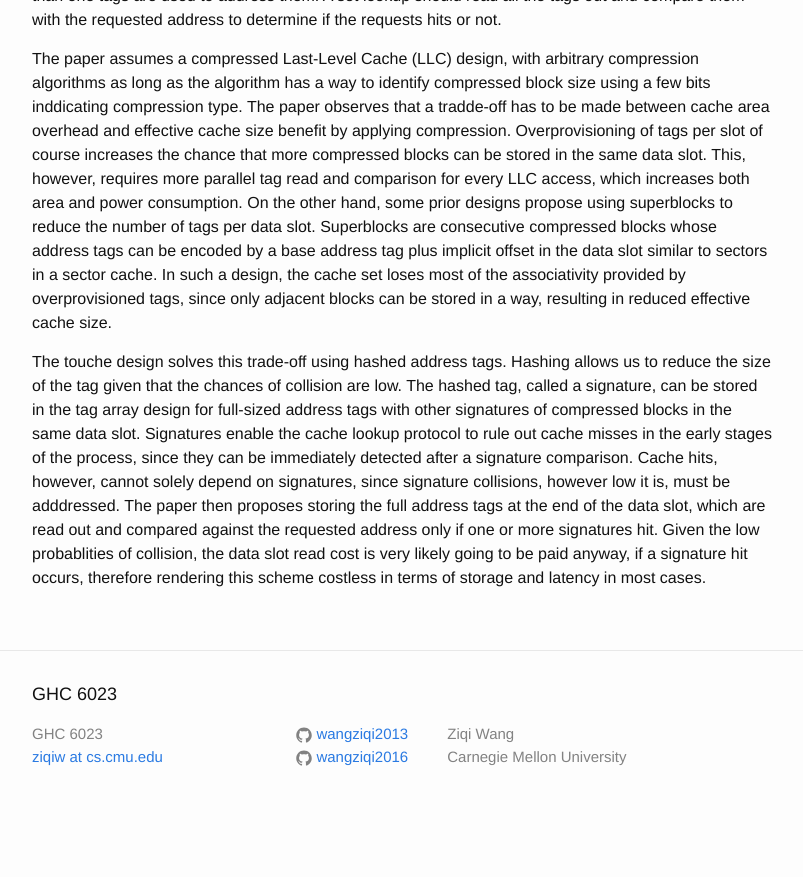
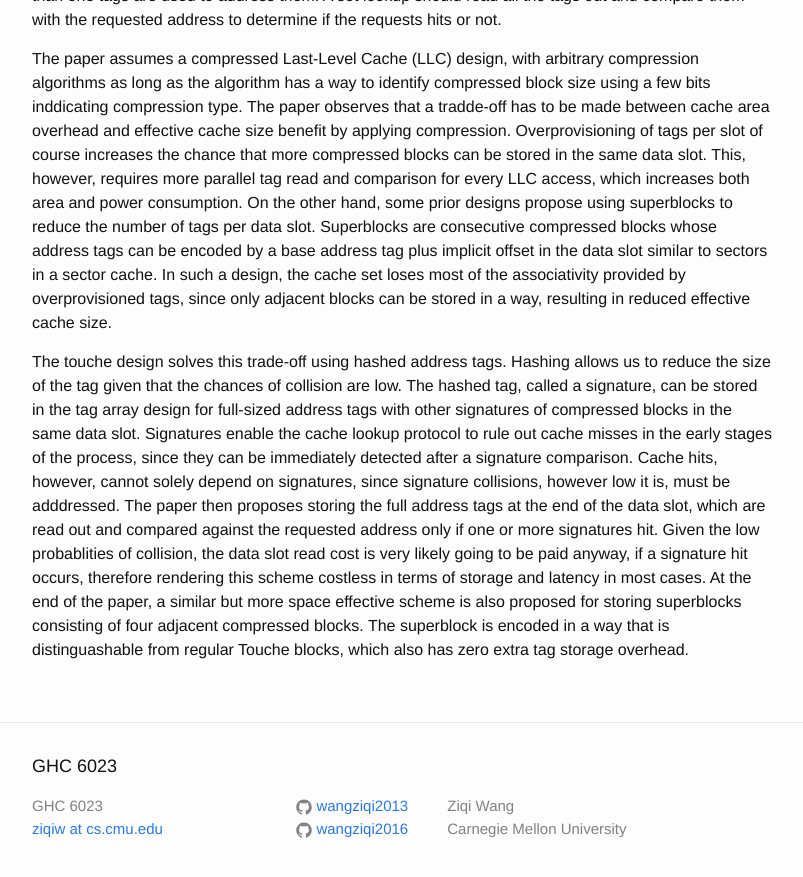
Before and after one commit to wangziqi2013/wangziqi2013.github.io, a Jekyll site: the page built from _posts/2020-06-06-touche.markdown, in a window 1280 px wide and 900 px high, scrolled down 646 px. Shown: the top 877 px of the window, without its empty margins (238-1041 px from the left). Built offline with Jekyll 4.4.1, drawn with Linux system fonts in a browser that asks for light colours; before the commit the page ends 1474 px from its top, so only the background shows below that.

Commit message:
Adding super block

```diff
--- a/_posts/2020-06-06-touche.markdown
+++ b/_posts/2020-06-06-touche.markdown
@@ -38,4 +38,7 @@ detected after a signature comparison. Cache hits, however, cannot solely depend
 however low it is, must be adddressed. The paper then proposes storing the full address tags at the end of the data slot,
 which are read out and compared against the requested address only if one or more signatures hit. Given the low
 probablities of collision, the data slot read cost is very likely going to be paid anyway, if a signature hit occurs,
-therefore rendering this scheme costless in terms of storage and latency in most cases.
+therefore rendering this scheme costless in terms of storage and latency in most cases. At the end of the paper, a similar
+but more space effective scheme is also proposed for storing superblocks consisting of four adjacent compressed blocks.
+The superblock is encoded in a way that is distinguashable from regular Touche blocks, which also has zero extra
+tag storage overhead.
```
